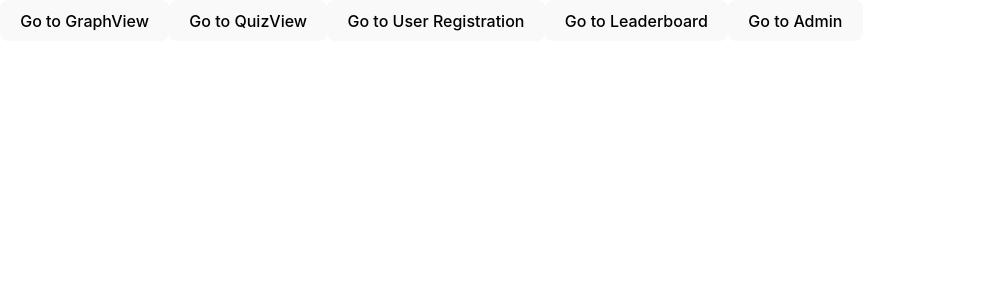
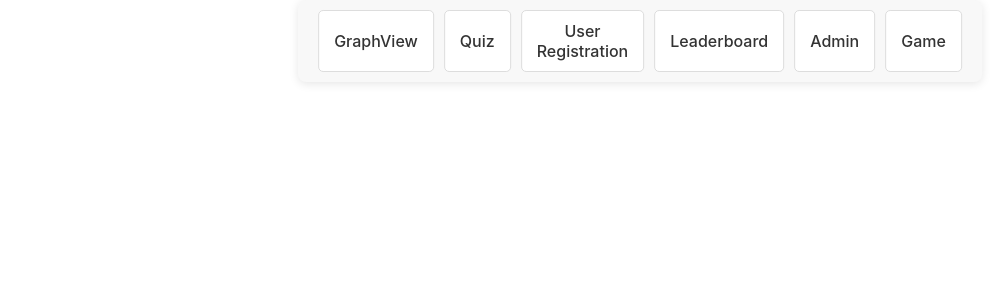
Before and after one commit to Carl-OW/Financial-Game, a React (Vite) app: page / in a window 1280 px wide. Shown: the top 300 px of the page, without its empty margins (0-1004 px from the left). Built offline with nearby package versions, Linux system fonts and the light colour scheme.

Commit message:
Game Sequencing and DevNavBar to help us out :)

```diff
--- a/src/App.tsx
+++ b/src/App.tsx
@@ -1,10 +1,12 @@
 import "./App.css";
-import Game from "./components/Game/Game";
+// import Game from "./components/Game/Game"; // Commented out Game component
+import DevNavBar from "./components/DevNavBar/DevNavBar"; // Import DevNavBar
 
 function App() {
   return (
     <div className="App">
-      <Game />
+      {/* <Game /> */} {/* Commented out Game component */}
+      <DevNavBar /> {/* Render DevNavBar instead */}
     </div>
   );
 }
--- /dev/null
+++ b/src/components/DevNavBar/DevNavBar.css
@@ -0,0 +1,33 @@
+.navbar-container {
+  position: fixed;
+  top: 0;
+  left: 50%;
+  transform: translateX(-50%);
+  display: flex;
+  gap: 10px;
+  background-color: #f8f8f8;
+  padding: 10px 20px;
+  border-radius: 8px;
+  box-shadow: 0 2px 10px rgba(0, 0, 0, 0.1);
+  z-index: 100;
+}
+
+.navbar-container button {
+  padding: 10px 15px;
+  font-size: 1rem;
+  color: #333;
+  background-color: #fff;
+  border: 1px solid #ddd;
+  border-radius: 5px;
+  cursor: pointer;
+  transition: background-color 0.3s ease, color 0.3s ease;
+}
+
+.navbar-container button:hover {
+  background-color: #eaeaea;
+}
+
+.navbar-container button:focus {
+  outline: none;
+  background-color: #ccc;
+}
--- /dev/null
+++ b/src/components/DevNavBar/DevNavBar.tsx
@@ -0,0 +1,34 @@
+import React, { useState } from "react";
+import "./DevNavBar.css"; // New CSS file for DevNavBar styles
+import { GraphView } from "../GraphView/GraphView";
+import UserRegistration from "../UserRegistration/UserRegistration";
+import Leaderboard from "../Leaderboard/Leaderboard";
+import Admin from "../Admin/Admin";
+import Game from "../Game/Game"; // Import Game component
+
+const DevNavBar: React.FC = () => {
+  const [view, setView] = useState("home");
+
+  return (
+    <>
+      <div className="navbar-container">
+        <button onClick={() => setView("graphview")}>GraphView</button>
+        <button onClick={() => setView("quizview")}>Quiz</button>
+        <button onClick={() => setView("UserRegistration")}>
+          User Registration
+        </button>
+        <button onClick={() => setView("Leaderboard")}>Leaderboard</button>
+        <button onClick={() => setView("Admin")}>Admin</button>
+        <button onClick={() => setView("Game")}>Game</button>
+      </div>
+      {view === "home" && <div className="Game"></div>}
+      {view === "graphview" && <GraphView />}
+      {view === "UserRegistration" && <UserRegistration />}
+      {view === "Leaderboard" && <Leaderboard />}
+      {view === "Admin" && <Admin />}
+      {view === "Game" && <Game />} {/* Render Game when selected */}
+    </>
+  );
+};
+
+export default DevNavBar;
--- a/src/components/Game/Game.tsx
+++ b/src/components/Game/Game.tsx
@@ -1,31 +1,37 @@
-import './Game.css'; // Renamed from App.css
-import { useState } from 'react';
-import { GraphView } from '.././GraphView/GraphView';
-import UserRegistration from '.././/UserRegistration/UserRegistration';
-import Leaderboard from '.././Leaderboard/Leaderboard';
-import Quiz from '.././Quiz/Quiz';
-import Admin from '../Admin/Admin';
+// Game.tsx
+import { useState } from "react";
+import "./Game.css"; // Ensure the CSS exists
+import Quiz from "../Quiz/Quiz"; // Adjust path based on structure
+import { QuizScore } from "./QuizTypes"; // Import the types
 
 function Game() {
-  const [view, setView] = useState('home');
+  const [view, setView] = useState<"home" | "quiz" | "done">("home");
+  const [overallScore, setOverallScore] = useState<QuizScore | null>(null);
+
+  // Handle the quiz ending and storing the score
+  const handleQuizEnd = (scoreObject: QuizScore) => {
+    setOverallScore(scoreObject);
+    setView("done");
+  };
 
   return (
-    <>
-      <button onClick={() => setView('graphview')}>Go to GraphView</button>
-      <button onClick={() => setView('quizview')}>Go to QuizView</button>
-      <button onClick={() => setView('UserRegistration')}>
-        Go to User Registration
-      </button>
-      <button onClick={() => setView('Leaderboard')}>Go to Leaderboard</button>
-      <button onClick={() => setView('Admin')}>Go to Admin</button>
+    <div className="game-container">
+      {view === "home" && (
+        <div className="start-game" onClick={() => setView("quiz")}>
+          Start Spill
+        </div>
+      )}
 
-      {view === 'home' && <div className="Game"></div>}
-      {view === 'graphview' && <GraphView />}
-      {view === 'quizview' && <Quiz />}
-      {view === 'UserRegistration' && <UserRegistration />}
-      {view === 'Leaderboard' && <Leaderboard />}
-      {view === 'Admin' && <Admin />}
-    </>
+      {view === "quiz" && <Quiz onQuizEnd={handleQuizEnd} />}
+
+      {view === "done" && overallScore && (
+        <div className="game-complete">
+          <h2>Game Complete!</h2>
+          <p>Overall Score: {overallScore["Quiz Score"]}%</p>
+          {/* Additional game logic or leaderboard can go here */}
+        </div>
+      )}
+    </div>
   );
 }
 
--- /dev/null
+++ b/src/components/Game/QuizTypes.ts
@@ -0,0 +1,28 @@
+// QuizTypes.ts
+export interface QuizScore {
+  "Quiz Score": number;
+}
+
+export interface Question {
+  question: string;
+  options: {
+    a: string;
+    b: string;
+    c: string;
+    d: string;
+  };
+  correct_answer: string;
+}
+
+export interface Theme {
+  theme: string;
+  questions: Question[];
+}
+
+export interface QuestionWithTheme extends Question {
+  theme: string;
+}
+
+export interface QuizProps {
+  onQuizEnd: (scoreObject: QuizScore) => void;
+}
```
Also changed, not shown: src/components/Quiz/Quiz.tsx (+71 -97 lines).
